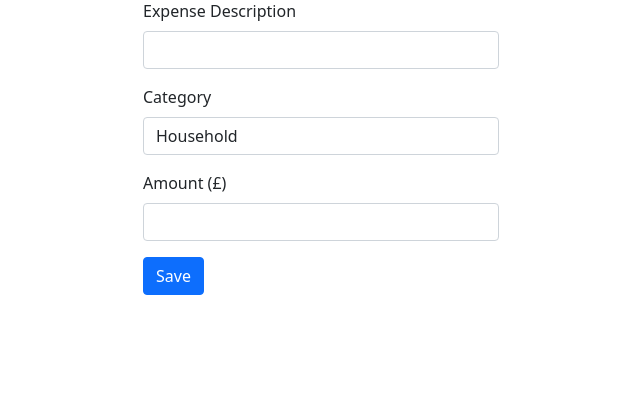
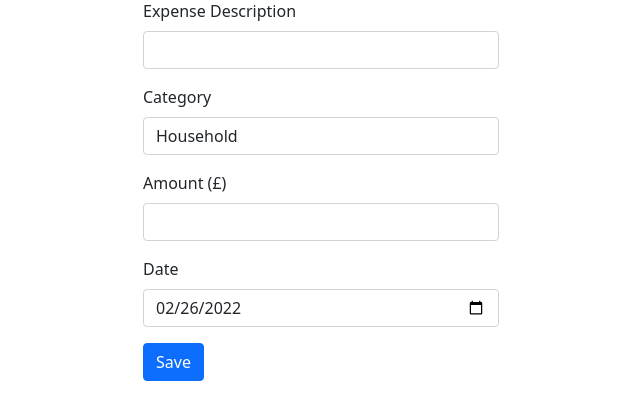
Before and after one commit to karkibishal/budget_planner, a Flask app: page /add_expense in a window 1280 px wide. Shown: the part 105-525 px from the top of the page, without its empty margins (319-959 px from the left). Run offline with Flask 2, Linux system fonts and the light colour scheme; some libraries are stand-ins or nearby versions.

Commit message:
BK: Modified expense table to include date field

```diff
--- a/app.py
+++ b/app.py
@@ -1,4 +1,6 @@
 from application import app
+
+from application import routes
 
 if __name__ == "__main__":
     app.run()
--- a/application/__init__.py
+++ b/application/__init__.py
@@ -7,4 +7,4 @@ app.config.from_pyfile('config.py')
 
 db = SQLAlchemy(app)
 
-from application import routes
+# from application import routes
--- a/application/forms.py
+++ b/application/forms.py
@@ -1,6 +1,9 @@
+from wsgiref.validate import validator
 from flask_wtf import FlaskForm
-from wtforms import StringField, SubmitField, SelectField, DateField, DecimalField
+from wtforms import StringField, SubmitField, SelectField, DecimalField
+from wtforms.fields import DateField
 from wtforms.validators import InputRequired, NumberRange, ValidationError
+from datetime import date
 
 from application.models import Categories
 
@@ -50,6 +53,7 @@ class ExpensesForm(FlaskForm):
 
     select_cat = SelectField("Category", choices=choices_cat)
     name = StringField("Expense Description", validators = [InputRequired()])
+    date = DateField("Date", default = date.today, validators = [InputRequired()])
     amount = DecimalField("Amount (£)", validators = [InputRequired(), NumberRange(min=0)])
 
     submit = SubmitField("Save")
--- a/application/routes.py
+++ b/application/routes.py
@@ -11,22 +11,27 @@ def index():
     cur_date = date.today()
     monday = cur_date - timedelta(days=cur_date.weekday())
     week_date = monday
-    weekdays = []
+    weekly_expense = []
 
     for i in range(7):
         if i == 0:
-            weekdays.append(week_date)
+            expense_per_day = Expenses.query.filter_by(date=week_date).all()
+            expense_per_day_total = Expenses.total_expense(expense_per_day)
+            weekly_expense.append(expense_per_day_total)
         else:
             week_date += timedelta(days=1)
-            weekdays.append(week_date)
+            expense_per_day = Expenses.query.filter_by(date=week_date).all()
+            expense_per_day_total = Expenses.total_expense(expense_per_day)
+            weekly_expense.append(expense_per_day_total)
 
+    print(week_date)
     # expense category percentage in a month doughnut chart
 
 
     # total expense months comparison bar chart
 
-    annual_salary = Income.query.all()
-    return render_template('index.html', title="Budget Planner", annual_salary=annual_salary)
+
+    return render_template('index.html', title="Budget Planner", weekly_expense=weekly_expense)
 
 
 @app.route('/categories', methods=['POST', 'GET'])
@@ -96,10 +101,10 @@ def expenses():
 def add_expense():
     form = ExpensesForm()
     if form.validate_on_submit():
-
         expense = Expenses(
                     name = form.name.data,
                     amount = form.amount.data,
+                    date = form.date.data,
                     categories_id = Categories.query.filter_by(name=form.select_cat.data).first().id
                     )
         db.session.add(expense)
@@ -110,7 +115,7 @@ def add_expense():
 
 @app.route('/view_expenses', methods=['POST', 'GET'])
 def view_expenses():
-    all_expenses = Expenses.query.order_by(Expenses.updated_at.desc()).all()
+    all_expenses = Expenses.query.all()
     return render_template('view_expenses.html', title="Budget Planner", all_expenses=all_expenses)
 
 
--- a/application/templates/add_expense.html
+++ b/application/templates/add_expense.html
@@ -19,6 +19,10 @@
                 {{ form.amount.label(class="form-label") }}
                 {{ form.amount(class="form-control")}}
             </div>
+            <div class="mb-3">
+                {{ form.date.label(class="form-label") }}
+                {{ form.date(class="form-control")}}
+            </div>
                 {% if form.name.errors %}
                     {% for error in form.name.errors %}
                         <div>{{ error }}</div>
--- a/application/templates/index.html
+++ b/application/templates/index.html
@@ -34,7 +34,7 @@
             label: 'Current week expenses',
             backgroundColor: 'rgb(75, 192, 192)',
             borderColor: 'rgb(75, 192, 192)',
-            data: [0, 10, 5, 0, 20, 30],
+            data: {{ weekly_expense|tojson }},
             tension: 0.3
         }]
         };
--- a/application/templates/view_expenses.html
+++ b/application/templates/view_expenses.html
@@ -7,8 +7,7 @@
       <tr>
           <th>ITEM</th>
           <th>AMOUNT (£)</th>
-          <th>CREATED AT</th>
-          <th>UPDATED AT</th>
+          <th>DATE</th>
           <th>CATEGORY</th>
           <th>ACTION</th>
       </tr>
@@ -18,8 +17,7 @@
         <tr>
             <td>{{ expense.name }}</td>
             <td>{{ expense.amount }}</td>
-            <td>{{ expense.created_at.strftime("%d/%m/%Y, %H:%M") }}</td>
-            <td>{{ expense.updated_at.strftime("%d/%m/%Y, %H:%M") }}</td>
+            <td>{{ expense.date.strftime("%d/%m/%Y") }}</td>
             <td>{{ expense.category.name }}</td>
             <td><div class="d-grid gap-2 d-md-block">
                 <a type="button" class="btn btn-warning" href="{{ url_for("edit_expense", id=expense.id) }}">Edit</a>
```
Also changed, not shown: application/models.py (+9 -5 lines), application/data.db.
